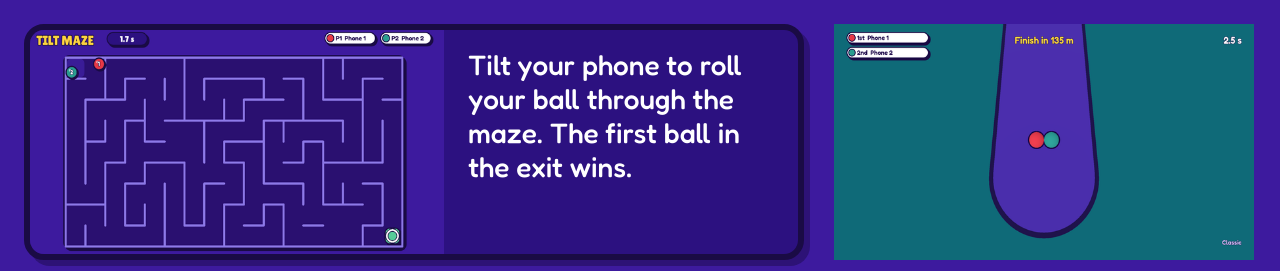
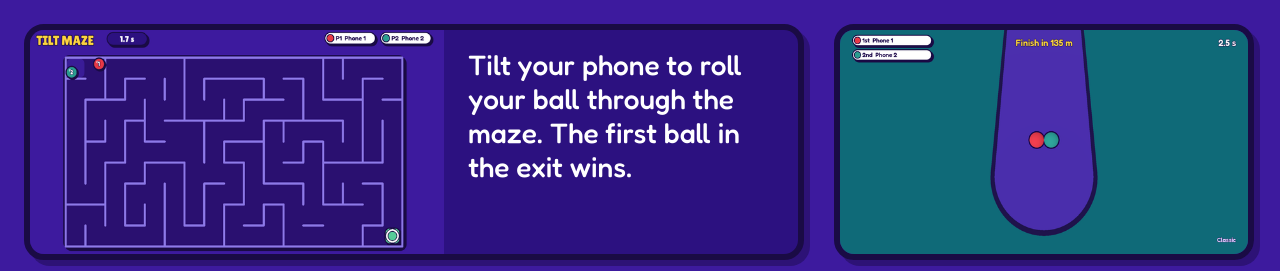
Before and after one commit to alonzo86/remote-play, a plain HTML site: page docs/design-system/components/GameTile/preview.html in a window 1280 px wide. Shown: the top 271 px of the page. Drawn offline with Linux system fonts and the light colour scheme.

Commit message:
Fix the remaining review findings of PR 11
- Render every button state in tests/screenshots.gd (the pressed look works).
- Add Minigame._in_progress() for the leave question (REQ-GM-31a).
- Add UiTheme.CARD_EMPTY and use it in the slot list, the token test and the token.
- Move the button style test to tests/ui_states.gd (run_tests.gd was at the 1000-line limit)
  and add tests for the two-tap Leave on the wait screen.
- Fix the flaky "Player N" smoke test: wait for the welcome before reading the slot.
- Fix the design-system tile preview (outline of the narrow tile).

Co-Authored-By: Claude Sonnet 5.5 <noreply@anthropic.com>

```diff
--- a/docs/design-system/components/bundle.css
+++ b/docs/design-system/components/bundle.css
@@ -20,7 +20,7 @@ body{margin:0;background:var(--bg);color:var(--text);font-family:var(--font-body
 .rp-card-wide .rp-shot{margin:-6px 0 -6px -6px;width:420px;height:236px}
 .rp-shot img{width:100%;height:100%;object-fit:cover;display:block}
 .rp-tile .info{padding:18px 24px 0;font:500 28px var(--font-body);color:var(--text)}
-.rp-tile .rp-shot:only-child{border:6px solid var(--outline);border-radius:20px;box-sizing:border-box;box-shadow:var(--shadow-hard)}
+.rp-tile>.rp-shot{border:6px solid var(--outline);border-radius:20px;box-sizing:border-box;box-shadow:var(--shadow-hard)}
 .rp-tile .name{font:600 38px var(--font-body);margin-top:14px}
 .rp-tile.focus .name{color:var(--accent)}
 .rp-tile .meta{font:500 28px var(--font-body);color:var(--text-dim)}
```
Also changed, not shown: 12 other files.
